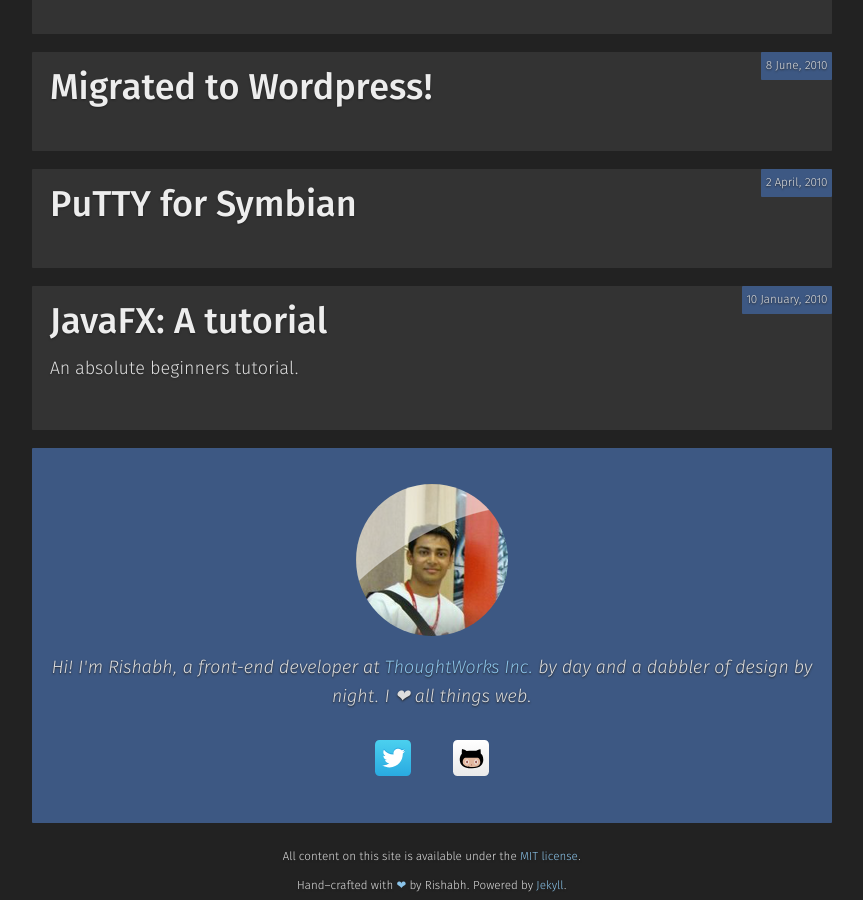
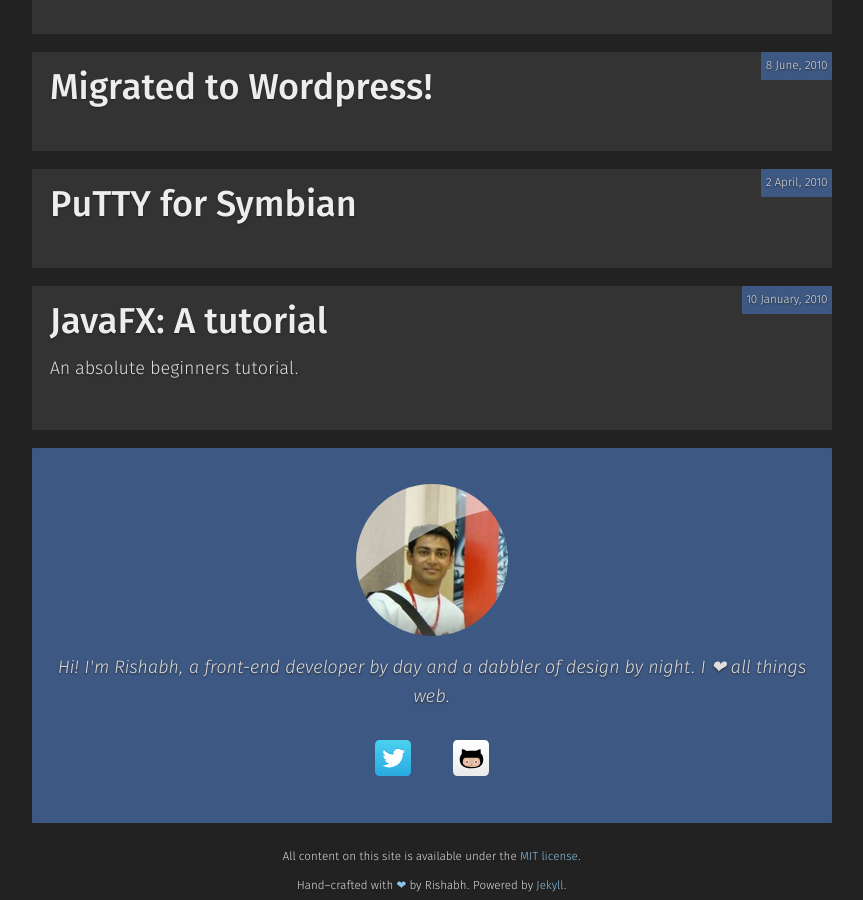
Before and after one commit to rishabh-ink/rishabhsrao.github.io, a Jekyll site: the page built from index.html, in a window 1280 px wide and 900 px high, scrolled down 5807 px. Shown: the whole window, without its empty margins (208-1071 px from the left). Built offline with Jekyll 4.4.1, drawn with Linux system fonts in a browser that asks for light colours; Markdown is read by kramdown in place of the engine named in the settings.

Commit message:
Site updated at Sun May 18 22:41:46 IST 2014.

```diff
--- a/_includes/site-description.html
+++ b/_includes/site-description.html
@@ -1,7 +1,7 @@
 <aside class="banner">
   <div class="profile  profile__picture"></div>
   <div class="profile  profile__description">
-    <p>Hi! I'm Rishabh, a front-end developer at <a href="http://www.thoughtworks.com">ThoughtWorks Inc.</a> by day and a dabbler of design by night. I &#10084; all things web.</p>
+    <p>Hi! I'm Rishabh, a front-end developer by day and a dabbler of design by night. I &#10084; all things web.</p>
   </div>
   <div class="profile  profile__social">
     <ul class="social__menu">
```
